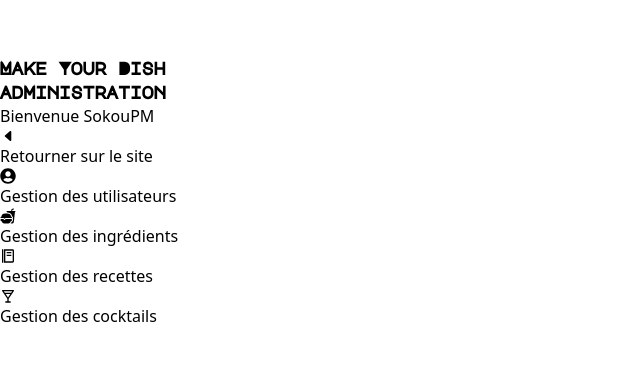
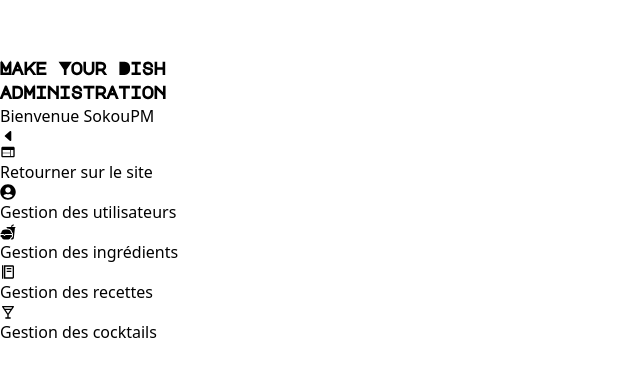
Before and after one commit to makeyourdish/front, a Next.js app: page /administration in a window 1280 px wide. Shown: the top 376 px of the page, without its empty margins (0-640 px from the left). Built offline with nearby package versions, Linux system fonts and the light colour scheme; no server answers; a web font is replaced by a local one.

Commit message:
change admin header icon

```diff
--- a/src/components/AdminHeader.jsx
+++ b/src/components/AdminHeader.jsx
@@ -2,17 +2,20 @@ import Link from "next/link"
 import Image from "next/image"
 // import { useContext } from "react"
 import { IoCaretBackOutline } from "react-icons/io5"
+import { MdWeb } from "react-icons/md"
 // import AppContext from "./AppContext"
 
 const AdminHeader = () => {
   // const { session } = useContext(AppContext)
+  // let accountUserName = null
+  //todo: remove this line when signin exist
 
-  // let accountEmail = null
   let userName = "SokouPM"
 
   // if (session) {
   //   userName = JSON.parse(session).userName
   // }
+  //todo: remove this line when signin exist
 
   return (
     <header className="bg-gray-800 flex items-center justify-between px-4 py-2">
@@ -32,8 +35,9 @@ const AdminHeader = () => {
 
       <div className="flex items-center justify-center text-white text-xl">
         <Link href="/">
-          <a className="flex items-center justify-center border p-2 rounded transition-all hover:bg-white hover:text-black focus:outline focus:outline-3 focus:outline-white/75">
-            <IoCaretBackOutline className="mr-2" />
+          <a className="flex items-center justify-center md:border md:p-2 rounded transition-all hover:bg-white hover:text-black focus:outline focus:outline-3 focus:outline-white/75">
+            <IoCaretBackOutline className="hidden md:block mr-2" />
+            <MdWeb className="md:hidden block text-4xl" />
             <p className="hidden md:block">Retourner sur le site</p>
           </a>
         </Link>
```
